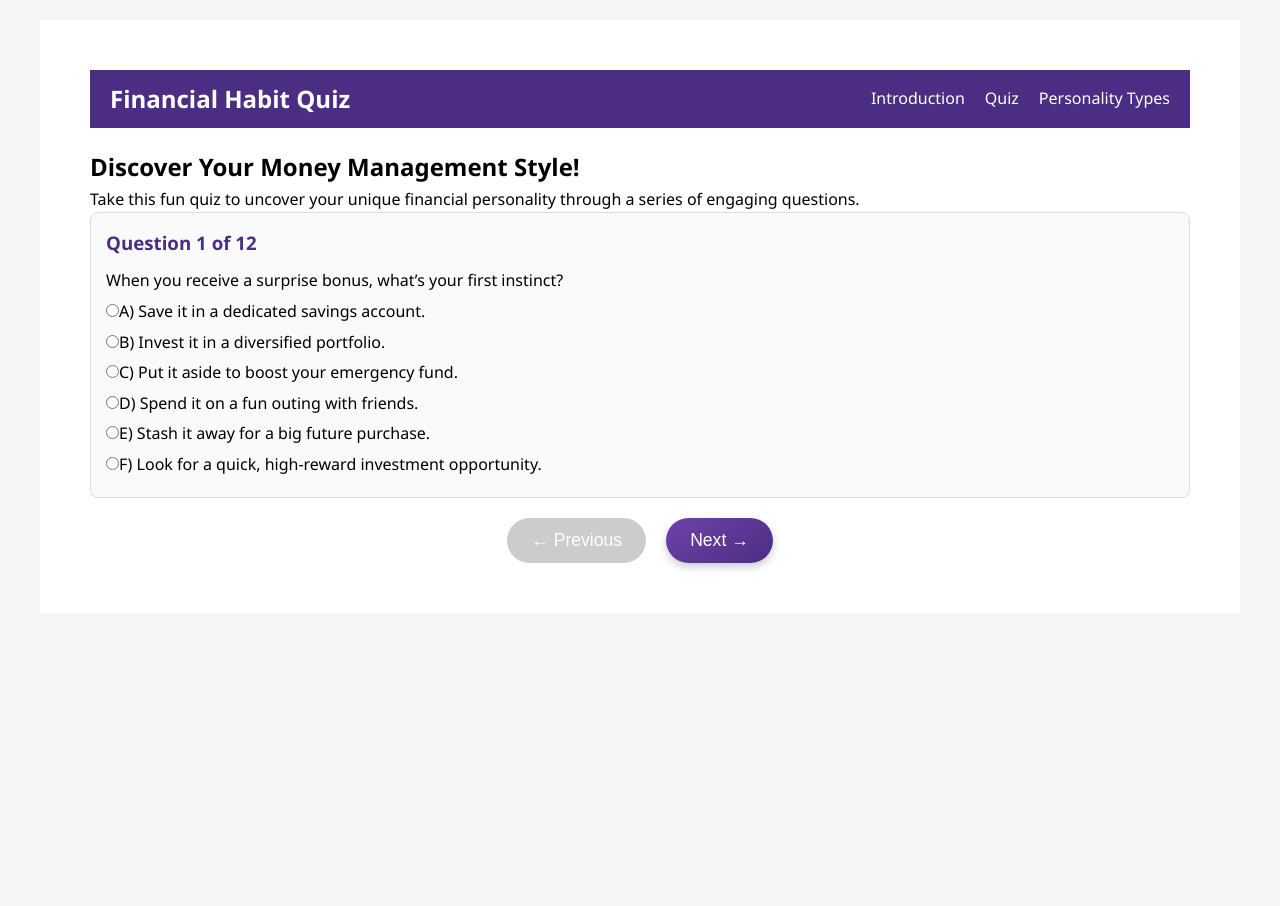
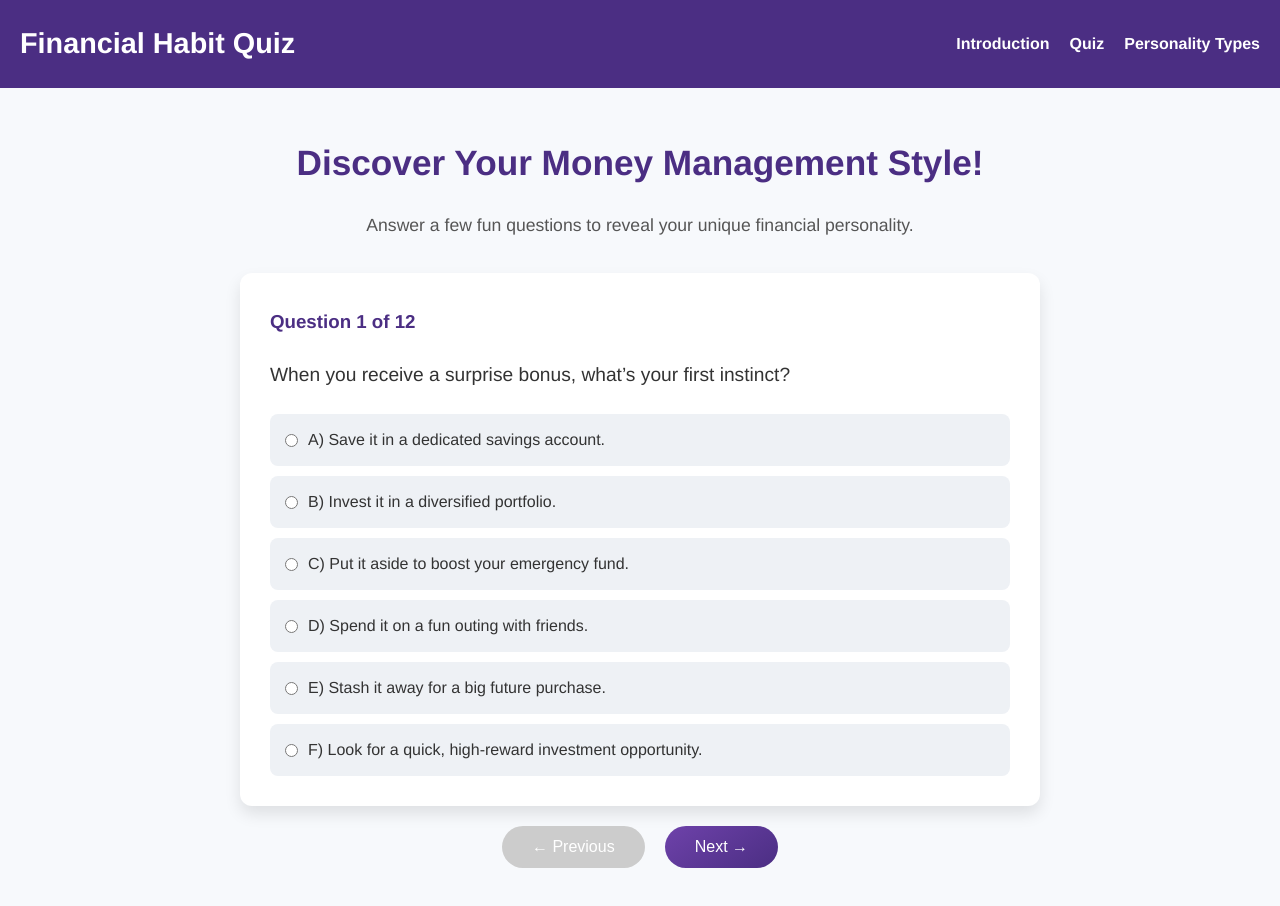
Before and after one commit to willll67/quizweb, a React (Create React App) app: page /quizweb/quiz in a window 1280 px wide. Before the commit the page ends 800 px from the top, so only its background shows below. Built offline with nearby package versions, Linux system fonts and the light colour scheme.

Commit message:
update on css

```diff
--- a/src/App.css
+++ b/src/App.css
@@ -1,35 +1,38 @@
-body, h1, h2, h3, p, ul, li, button, input {
+/* Global reset and base styles */
+* {
   margin: 0;
   padding: 0;
   box-sizing: border-box;
 }
 
 body {
-  font-family: 'Segoe UI', Tahoma, Geneva, Verdana, sans-serif;
-  background-color: #f5f5f5;
-  line-height: 1.6;
-  padding: 20px;
+  font-family: 'Helvetica Neue', Helvetica, Arial, sans-serif;
+  background-color: #f0f2f5;
+  color: #333;
+  line-height: 2.0;
 }
 
+/* App container: full width, full height */
 .App {
-  max-width: 1100px;
-  margin: 0 auto;
+  width: 100%;
+  min-height: 100vh;
   background: #fff;
-  padding: 50px;
 }
 
+/* Navbar: full width, modern look */
 .navbar {
-  background-color: #4B2E83; /* UW Purple */
+  width: 100%;
+  background-color: #4B2E83;  /* UW Purple */
   color: #fff;
-  padding: 10px 20px;
+  padding: 15px 20px;
   display: flex;
   align-items: center;
   justify-content: space-between;
+  box-shadow: 0 2px 5px rgba(0, 0, 0, 0.1);
 }
 
 .navbar h1 {
-  margin: 0;
-  font-size: 1.5rem;
+  font-size: 1.8rem;
 }
 
 .navbar ul {
@@ -44,99 +47,37 @@ body {
 .navbar a {
   color: #fff;
   text-decoration: none;
+  font-weight: bold;
 }
 
-.quiz-page, .personality-page {
-  margin-top: 20px;
+/* Main content pages: full width with padding */
+.quiz-page,
+.intro-page,
+.personality-page {
+  width: 100%;
+  padding: 20px;
+  background: #fff;
 }
 
-/* Language Switcher styling */
-.language-switcher {
+/* Question block styling for a modern card look */
+.question-block {
+  background-color: #fafafa;
+  padding: 20px;
   margin-bottom: 20px;
+  border-radius: 8px;
+  box-shadow: 0 2px 5px rgba(0, 0, 0, 0.1);
 }
 
-.language-switcher button {
-  background-color: #4B2E83;
-  border: none;
-  color: #fff;
-  padding: 8px 16px;
-  margin-right: 10px;
-  border-radius: 4px;
-  cursor: pointer;
-}
-
-.language-switcher button:hover {
-  background-color: #3a1f66;
-}
-
-.question-block {
-  margin-bottom: 20px;
-  padding: 15px;
-  border: 1px solid #ddd;
-  border-radius: 8px;
-  background-color: #fafafa;
-}
-
-.question-block h3 {
-  margin-bottom: 10px;
-  color: #4B2E83;
-}
-
-.option {
-  margin: 5px 0;
-}
-
-.submit-button {
-  background-color: #4B2E83;
-  border: none;
-  color: white;
-  padding: 10px 20px;
-  margin: 20px 0;
-  border-radius: 4px;
-  cursor: pointer;
-  font-size: 1rem;
-}
-
-.submit-button:hover {
-  background-color: #3a1f66;
-}
-
-.result {
-  margin-top: 30px;
-  padding: 20px;
-  background-color: #eae4f7;
-  border: 1px solid #4B2E83;
-  border-radius: 8px;
-}
-
-.personality-list {
-  display: flex;
-  flex-wrap: wrap;
-  gap: 20px;
-  margin-top: 20px;
-}
-
-.personality-card {
-  background-color: #fafafa;
-  border: 1px solid #ddd;
-  border-radius: 8px;
-  padding: 15px;
-  flex: 1 1 calc(33% - 20px);
-  box-shadow: 2px 2px 5px rgba(0,0,0,0.1);
-}
-
-.personality-card h3 {
-  color: #4B2E83;
-  margin-bottom: 10px;
-}
-
+/* Navigation buttons container */
 .navigation-buttons {
   display: flex;
   justify-content: center;
   margin-top: 20px;
 }
 
-.nav-button {
+/* Fancy Previous/Next/Submit button styling */
+.nav-button,
+.submit-button {
   background: linear-gradient(145deg, #6e42aa, #4B2E83);
   border: none;
   color: #fff;
@@ -149,7 +90,8 @@ body {
   transition: transform 0.2s ease, box-shadow 0.2s ease;
 }
 
-.nav-button:hover:not(:disabled) {
+.nav-button:hover:not(:disabled),
+.submit-button:hover {
   transform: translateY(-2px);
   box-shadow: 0 6px 12px rgba(0, 0, 0, 0.3);
 }
@@ -160,24 +102,15 @@ body {
   box-shadow: none;
 }
 
-.submit-button {
-  background: linear-gradient(145deg, #6e42aa, #4B2E83);
-  border: none;
+/* Footer styling (optional) */
+footer {
+  text-align: center;
+  padding: 20px;
+  background: #4B2E83;
   color: #fff;
-  padding: 12px 24px;
-  margin: 20px 10px;
-  border-radius: 30px;
-  font-size: 1.1rem;
-  cursor: pointer;
-  box-shadow: 0 4px 8px rgba(0, 0, 0, 0.2);
-  transition: transform 0.2s ease, box-shadow 0.2s ease;
 }
 
-.submit-button:hover {
-  transform: translateY(-2px);
-  box-shadow: 0 6px 12px rgba(0, 0, 0, 0.3);
-}
-
+/* Introduction page styling */
 .intro-page {
   display: flex;
   flex-wrap: wrap;
@@ -205,3 +138,181 @@ body {
   border-radius: 8px;
   box-shadow: 0 4px 8px rgba(0,0,0,0.2);
 }
+
+/* Personality Types Page Styles */
+.personality-page {
+  padding: 40px 20px;
+  background-color: #f0f2f5;
+  text-align: center;
+}
+
+.personality-header {
+  font-size: 2rem;
+  color: #4B2E83;
+  margin-bottom: 10px;
+}
+
+.personality-subheader {
+  font-size: 1.2rem;
+  margin-bottom: 30px;
+  color: #555;
+}
+
+.personality-grid {
+  display: grid;
+  grid-template-columns: repeat(auto-fit, minmax(250px, 1fr));
+  gap: 20px;
+  max-width: 1200px;
+  margin: 0 auto;
+}
+
+.personality-card {
+  background: #fff;
+  border-radius: 10px;
+  box-shadow: 0 4px 8px rgba(0, 0, 0, 0.1);
+  overflow: hidden;
+  transition: transform 0.2s ease, box-shadow 0.2s ease;
+  text-align: left;
+}
+
+.personality-card:hover {
+  transform: translateY(-5px);
+  box-shadow: 0 8px 16px rgba(0, 0, 0, 0.2);
+}
+
+.personality-image-container {
+  width: 100%;
+  overflow: hidden;
+}
+
+.personality-image {
+  width: 100%;
+  height: auto;
+  display: block;
+}
+
+.personality-info {
+  padding: 15px;
+}
+
+.personality-info h3 {
+  margin-bottom: 10px;
+  color: #4B2E83;
+}
+
+.personality-info p {
+  font-size: 0.9rem;
+  color: #666;
+}
+
+/* Quiz Page Specific Styles */
+.quiz-page {
+  width: 100%;
+  padding: 40px 20px;
+  background: #f7f9fc; /* A very light background */
+}
+
+.quiz-header {
+  text-align: center;
+  margin-bottom: 30px;
+}
+
+.quiz-header h2 {
+  font-size: 2.2rem;
+  color: #4B2E83; /* UW Purple */
+  margin-bottom: 10px;
+}
+
+.quiz-header p {
+  font-size: 1.1rem;
+  color: #555;
+}
+
+.question-card {
+  background: #fff;
+  border-radius: 12px;
+  padding: 30px;
+  box-shadow: 0 8px 16px rgba(0,0,0,0.1);
+  margin: 0 auto 20px;
+  max-width: 800px;
+  text-align: left;
+}
+
+.question-card h3 {
+  color: #4B2E83;
+  margin-bottom: 15px;
+}
+
+.question-card p {
+  font-size: 1.2rem;
+  margin-bottom: 20px;
+}
+
+.options-container {
+  display: flex;
+  flex-direction: column;
+  gap: 10px;
+}
+
+.option-label {
+  display: flex;
+  align-items: center;
+  background: #eef1f5;
+  padding: 10px 15px;
+  border-radius: 8px;
+  cursor: pointer;
+  transition: background 0.2s ease;
+}
+
+.option-label:hover {
+  background: #dde2e8;
+}
+
+.option-label input {
+  margin-right: 10px;
+}
+
+.option-text {
+  font-size: 1rem;
+  color: #333;
+}
+
+.nav-buttons {
+  display: flex;
+  justify-content: center;
+  gap: 20px;
+  margin-top: 20px;
+}
+
+.nav-btn,
+.submit-btn {
+  background: linear-gradient(145deg, #6e42aa, #4B2E83);
+  border: none;
+  color: #fff;
+  padding: 12px 30px;
+  border-radius: 30px;
+  font-size: 1rem;
+  cursor: pointer;
+  transition: transform 0.2s ease, box-shadow 0.2s ease;
+}
+
+.nav-btn:hover:not(:disabled),
+.submit-btn:hover {
+  transform: translateY(-3px);
+  box-shadow: 0 6px 12px rgba(0,0,0,0.2);
+}
+
+.nav-btn:disabled {
+  background: #ccc;
+  cursor: not-allowed;
+}
+
+.result-container {
+  max-width: 800px;
+  margin: 30px auto;
+  background: #fff;
+  padding: 30px;
+  border-radius: 12px;
+  box-shadow: 0 8px 16px rgba(0,0,0,0.1);
+  text-align: center;
+}
--- a/src/PersonalityTypes.js
+++ b/src/PersonalityTypes.js
@@ -1,28 +1,68 @@
 // src/PersonalityTypes.js
 import React from 'react';
-import { quizResultDescriptions } from './data';
 import './App.css';
 
-function PersonalityTypes() {
+const personalityData = [
+  {
+    type: 'Ant',
+    title: 'The Super Planner',
+    description: "You're like an ant—you work hard and always plan ahead. You save little by little to build a strong financial foundation.",
+    image: '', // Replace with your actual image URL if available
+  },
+  {
+    type: 'Owl',
+    title: 'The Wise Thinker',
+    description: "You analyze every move and make decisions thoughtfully. Like an owl, you keep a careful watch over your finances.",
+    image: '',
+  },
+  {
+    type: 'Bear',
+    title: 'The Safety-First Type',
+    description: "Security is your top priority. Just like a bear hibernates to stay safe, you build a solid reserve for unexpected times.",
+    image: '',
+  },
+  {
+    type: 'Dolphin',
+    title: 'The Fun-Lover',
+    description: "You love to enjoy life and spend on experiences. Like a playful dolphin, you know how to balance fun with financial awareness.",
+    image: '',
+  },
+  {
+    type: 'Squirrel',
+    title: 'The Saver',
+    description: "You’re always stashing away money for a rainy day—just like a squirrel gathering acorns for winter.",
+    image: '',
+  },
+  {
+    type: 'Fox',
+    title: 'The Clever Risk-Taker',
+    description: "Quick-witted and agile, you’re ready to seize opportunities. Like a fox, you take calculated risks to maximize your returns.",
+    image: '',
+  }
+];
+
+const PersonalityTypes = () => {
   return (
     <div className="personality-page">
-      <h2>Personality Types</h2>
-      <p>Learn about the different financial personality types:</p>
-      <div className="personality-list">
-        {Object.keys(quizResultDescriptions).map((typeKey) => {
-          const typeInfo = quizResultDescriptions[typeKey];
-          return (
-            <div key={typeKey} className="personality-card">
-              <h3>{typeInfo.title}</h3>
-              <p>
-                <strong>Description:</strong> {typeInfo.description}
-              </p>
+      <h2 className="personality-header">Explore Your Financial Personality</h2>
+      <p className="personality-subheader">
+        Discover which personality type matches your money habits.
+      </p>
+      <div className="personality-grid">
+        {personalityData.map((item) => (
+          <div key={item.type} className="personality-card">
+            <div className="personality-image-container">
+              <img src={item.image} alt={item.title} className="personality-image" />
             </div>
-          );
-        })}
+            <div className="personality-info">
+              <h3>{item.title}</h3>
+              <p>{item.description}</p>
+            </div>
+          </div>
+        ))}
       </div>
     </div>
   );
-}
+};
 
 export default PersonalityTypes;
--- a/src/QuizPage.js
+++ b/src/QuizPage.js
@@ -2,7 +2,6 @@
 import React, { useState } from 'react';
 import { questions, quizResultDescriptions } from './data';
 import './App.css';
-
 
 const QuizPage = () => {
   const [currentQuestionIndex, setCurrentQuestionIndex] = useState(0);
@@ -50,17 +49,17 @@ const QuizPage = () => {
 
   return (
     <div className="quiz-page">
-      <h2>Discover Your Money Management Style!</h2>
-      <p>
-        Take this fun quiz to uncover your unique financial personality through a series of engaging questions.
-      </p>
+      <div className="quiz-header">
+        <h2>Discover Your Money Management Style!</h2>
+        <p>Answer a few fun questions to reveal your unique financial personality.</p>
+      </div>
       <form onSubmit={handleSubmit}>
-        <div className="question-block">
+        <div className="question-card">
           <h3>{`Question ${currentQuestion.id} of ${questions.length}`}</h3>
           <p>{currentQuestion.question}</p>
-          {currentQuestion.options.map((option, index) => (
-            <div key={index} className="option">
-              <label>
+          <div className="options-container">
+            {currentQuestion.options.map((option, index) => (
+              <label key={index} className="option-label">
                 <input
                   type="radio"
                   name={`question-${currentQuestion.id}`}
@@ -69,33 +68,33 @@ const QuizPage = () => {
                   onChange={() => handleChange(currentQuestion.id, option.type)}
                   required
                 />
-                {option.option}
+                <span className="option-text">{option.option}</span>
               </label>
-            </div>
-          ))}
+            ))}
+          </div>
         </div>
-        <div className="navigation-buttons">
+        <div className="nav-buttons">
           <button
             type="button"
-            className="nav-button"
+            className="nav-btn"
             onClick={goToPreviousQuestion}
             disabled={currentQuestionIndex === 0}
           >
             ← Previous
           </button>
           {currentQuestionIndex < questions.length - 1 ? (
-            <button type="button" className="nav-button" onClick={goToNextQuestion}>
+            <button type="button" className="nav-btn" onClick={goToNextQuestion}>
               Next →
             </button>
           ) : (
-            <button type="submit" className="submit-button">
+            <button type="submit" className="submit-btn">
               Submit Quiz
             </button>
           )}
         </div>
       </form>
       {result && (
-        <div className="result">
+        <div className="result-container">
           <h3>{result.title}</h3>
           <p>
             <strong>Result Analysis:</strong> {result.analysis}
```
Also changed, not shown: 11 other files (tests, documents, lock files or other folders).
